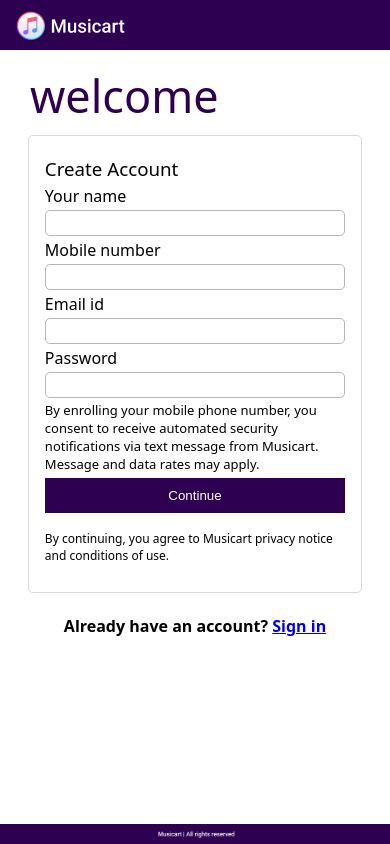
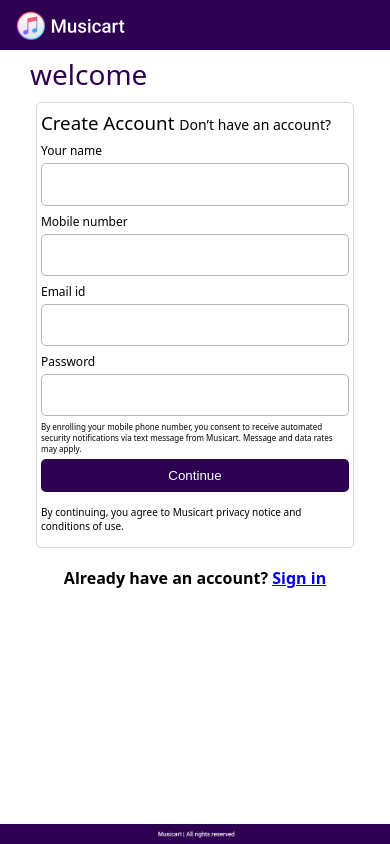
Before and after one commit to Bashisthanayak1/MusicCart2, a React (Create React App) app in the folder frontend/: page /signup in a window 390 px wide. Built offline with nearby package versions, Linux system fonts and the light colour scheme.

Commit message:
sign up page css completed

```diff
--- a/frontend/src/pages/signup/signup.css
+++ b/frontend/src/pages/signup/signup.css
@@ -10,39 +10,47 @@
 .singup--form {
   border: 1px solid transparent;
   margin: 0;
+  padding: 5px 0px;
 }
 .singup--container {
   border: 1px solid #d9d9d9;
   border-radius: 5px;
-  width: 30vw;
+  width: 25vw;
+  /* height: 60vh; */
   margin: auto;
-  padding: 5px 15px;
+  padding: 1% 2% 0% 2%;
 }
 .Create--Account {
   font-weight: 400;
-  margin: 4px 0px;
+  margin: 1% 0;
+}
+.Create--Account > span {
+  display: none;
 }
 .singup--container > label {
   font-weight: 500;
+  font-size: 12px;
 }
 .privacy--notice {
   font-weight: 400;
-  font-size: 12px;
+  font-size: 10px;
 }
 .signup--button {
   background-color: #2e0052;
   width: 100%;
   color: white;
-  padding: 10px;
-  margin: 5px 0px;
+  margin: 1% auto;
+  padding: 9px 0px;
   border: none;
   cursor: pointer;
+  border-radius: 5px;
 }
 
 .singup--form input {
   width: 100%;
   margin: 3px 0;
-  padding: 5px 20px;
+  /* padding: 5px 20px; */
+  height: 5vh;
   display: inline-block;
   border: 1px solid #b6b6b6;
   box-sizing: border-box;
@@ -52,12 +60,24 @@
 .signup--button:hover {
   opacity: 0.7;
 }
+.enrolling--message {
+  font-size: 11px;
+  font-weight: 500;
+  margin:2px 0;
+}
+.Already--have--an--account--div {
+  border: 1px dotted transparent;
+  margin-top: 2vh;
+}
+.Already--have--an--account--div > h4 {
+  margin: 0;
+}
 
 /* nav and footer and logo image css */
 .signup--center > img {
   width: auto;
   height: 38px;
-  margin: 2% auto 1% auto;
+  margin: 1% 0 0.5% auto;
 }
 .music--Logo--ForMobile {
   display: none;
@@ -72,23 +92,72 @@
   position: absolute;
   bottom: 0;
 }
-.enrolling--message {
-  font-size: 13px;
-  font-weight: 500;
-  margin: 0;
-}
-
-@media screen and (max-width: 956px) {
+@media screen and (max-width: 1000px) {
   .singup--container {
-    width: 60vw;
-    padding: 4vw;
-  }
-  .new--to--cart,
-  .create--your--account--button {
-    width: 66vw;
+    width: 40vw;
     padding: 1vw;
   }
 }
+@media screen and (max-width: 500px) {
+  .mobilenav {
+    width: 100%;
+    height: 50px;
+    display: inline;
+  }
+  .music--Logo--ForMobile {
+    display: inline;
+    position: absolute;
+    top: 10px;
+    left: 15px;
+  }
+  .signup--center > img {
+    display: none;
+  }
+  .signup--welcome--mobile {
+    display: block;
+    font-weight: 400;
+    font-size: 28px;
+    margin: 0px 0px 0px 30px;
+    color: #2e0052;
+  }
+  .Create--Account {
+    font-weight: 500;
+  }
+  .Create--Account > span {
+    display: inline;
+    font-size: 14px;
+    font-weight: 300;
+  }
+  .singup--form {
+    margin-top: 1vh;
+    padding: 0;
+  }
+  .singup--container {
+    width: 79vw;
+    padding: 1vw;
+  }
+  .enrolling--message {
+    font-size: 8px;
+  }
+}
+
+@media screen and (max-width: 300px) {
+  .singup--container {
+    width: 90vw;
+    padding: 1vw;
+  }
+  .Already--have--an--account--div > h4 {
+    margin: 0;
+    padding: 0;
+    font-size: 12px;
+  }
+  .signup--welcome--mobile {
+    margin: 0% 0% 0% 2%;
+  }
+}
+/* ************************************************************************ */
+/*
+
 
 @media screen and (max-width: 500px) {
   .mobilenav {
@@ -123,4 +192,4 @@
   .create--your--account--button {
     width: 83vw;
   }
-}
+} */
--- a/frontend/src/pages/signup/signupUi.js
+++ b/frontend/src/pages/signup/signupUi.js
@@ -44,7 +44,6 @@
         setTimeout(() => {
           Navigate("/home");
         }, 2000);
-
       } else {
         toast.error(result.message, {
           position: "top-right",
@@ -88,7 +87,7 @@
       <h2 className="signup--welcome--mobile">welcome</h2>
       <form action="" className="singup--form" onSubmit={handleSubmitForm}>
         <div className="singup--container">
-          <h3 className="Create--Account">Create Account</h3>
+          <h3 className="Create--Account">Create Account <span>Don’t have an account?</span></h3>
 
           <label>Your name </label>
           <input
@@ -139,7 +138,7 @@
         </div>
       </form>
 
-      <center>
+      <center className="Already--have--an--account--div">
         <h4>
           Already have an account? <Link to="/login">Sign in</Link>{" "}
         </h4>
```
